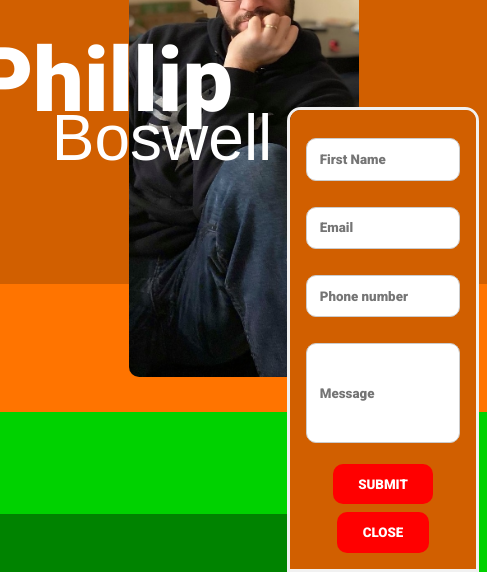
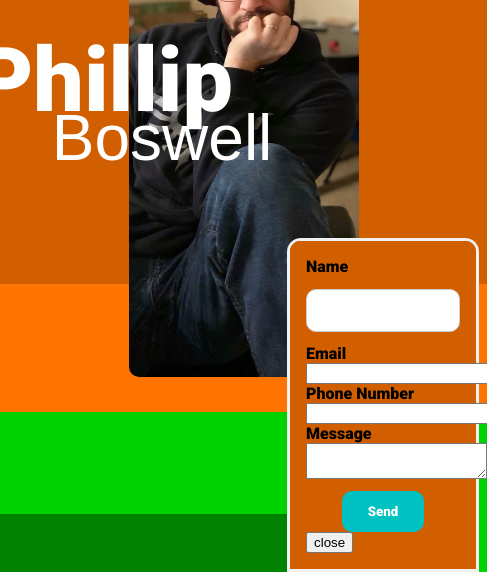
Before and after one commit to Brokenbonds/My-Website, a plain HTML site: page My website/index.html in a window 1280 px wide. Both pictures are taken after a click on the element "Contact Me". Shown: the part 228-800 px from the top of the page, 793-1280 px from the left. Drawn offline with nearby package versions, Linux system fonts and the light colour scheme.

Commit message:
its WORKING YAY!

```diff
--- a/My website/JS/main.js
+++ b/My website/JS/main.js
@@ -1,4 +1,4 @@
-function validateForm() {
+/*function validateForm() {
 
     let form = document.querySelector('.contact_form')
     let name = document.forms["myForm"]["Name"].value;
@@ -27,7 +27,7 @@ function validateForm() {
     if(name=="" || email=="" || msg==""){
         return false;
     }
-}
+}*/
 
 function openForm(){
     document.getElementById("myFormcontainer").style.display = "block";
@@ -37,20 +37,7 @@ function closeForm(){
     document.getElementById("myFormcontainer").style.display = "none";
 }
 
-function SendMail() {
 
-    var params = {
-        from_name : document.getElementById("Name").value,
-        email_id : document.getElementById("Email").value,
-        phone_number : document.getElementById("Phone"),
-        message : document.getElementById("Message").vale
-    }
-    emailjs.send("service_auzqu2f", "template_yy1rqpg", parms).then(function(res){
-        alert("Success!" + res.status);
-    }, function(error){
-        console.log('FAILED...',error);
-    })
-}
 
 
 
--- a/My website/index.html
+++ b/My website/index.html
@@ -18,8 +18,6 @@
     <!-- Style Sheet link-->
     <link rel="stylesheet" href="./CSS/CascadeStyleSheet.css">
 
-    <!--JavaScript being defered to the end-->
-    <script src="./JS/main.js" defer></script>
 
     <!-- load our EmailJS SDK-->
     <script type="text/javascript" src="https://cdn.jsdelivr.net/npm/@emailjs/browser@3/dist/email.min.js"></script>
@@ -46,6 +44,8 @@
         }
     </script>
 
+    <!--JavaScript being defered to the end-->
+    <script src="./JS/main.js" defer></script>
 
     <!-- Title-->
     <title>Phillip Boswell</title>
@@ -155,19 +155,21 @@
     </div>
 
 
-    <!--Contact section-->
-    <button class="open-button" onclick="openForm()">CONTACT ME</button>
+    <!--Contact section
+    </button class="open-button" onclick="openForm()">CONTACT ME</button>-->
     <div class="formContainer" id="myFormcontainer">
-        <form id="contact-form" name="myForm"> <!-- Here we are utilizing a 3rd party service to submit the contact form data, insert your formspree endpoint in the action attribute -->
-            <input type="text" id="Name" placeholder="First Name">
-            <p id="NameError"> </p>
-            <input type="text" id="Email" name="Email" placeholder="Email">
-            <p id="EmailError"> </p>
-            <input type="text" id="Phone" name="phoneNumer" placeholder="Phone number">
-            <p id="PhoneError"> </p>
-            <input type="text" id="Message" name="Message" placeholder="Message" style="height: 100px;">
-            <button type="submit" class="btn submit" onclick = "SendMail()">SUBMIT</button>
-            <button type="button" class="btn cancel" onclick="closeForm()">CLOSE</button>
+        <form id="contact-form">
+        <input type="hidden" name="contact_number">
+        <label>Name</label>
+        <input type="text" name="from_name">
+        <label>Email</label>
+        <input type="email" name="email_id">
+        <label>Phone Number</label>
+        <input type="tel" name="phone_number">
+        <label>Message</label>
+        <textarea name="message"></textarea>
+        <input type="submit" value="Send">
+        <button type="close" onclick="closeForm()">close</button>
         </form>
 
     </div>
```
